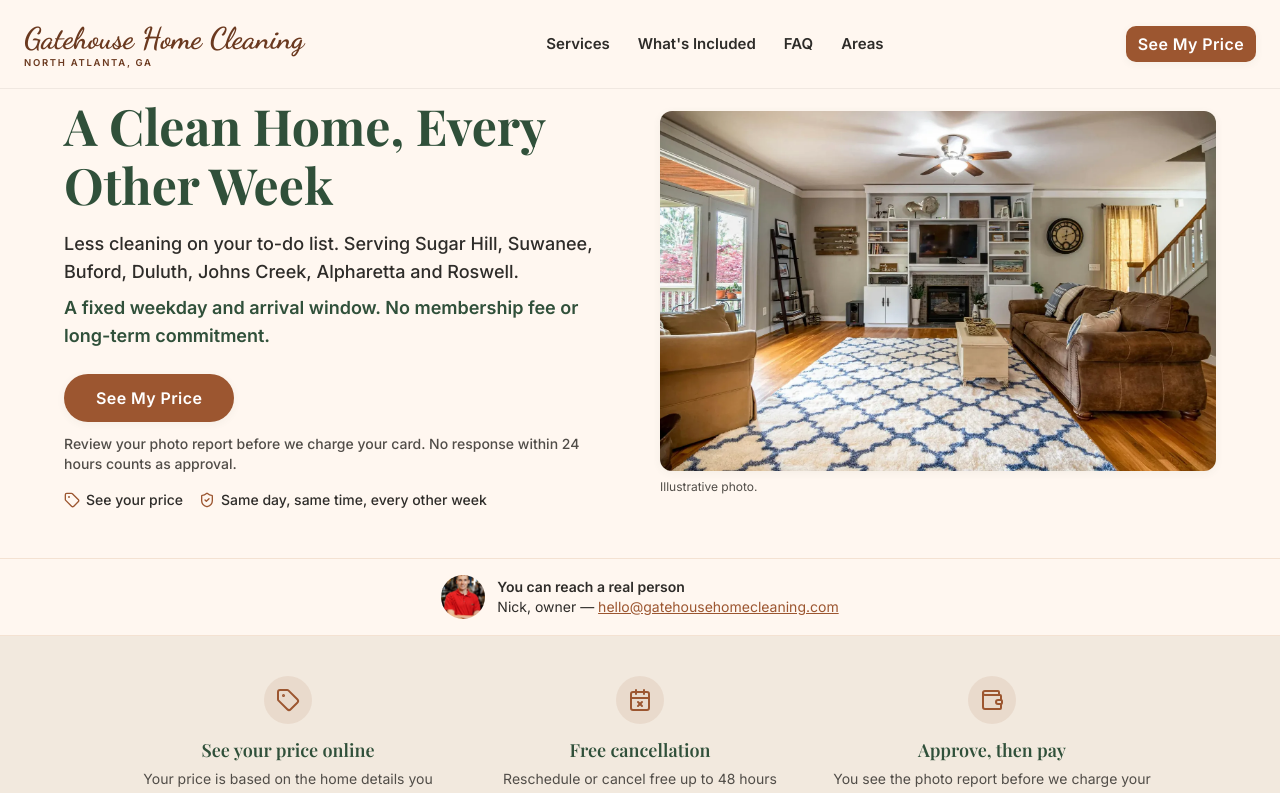
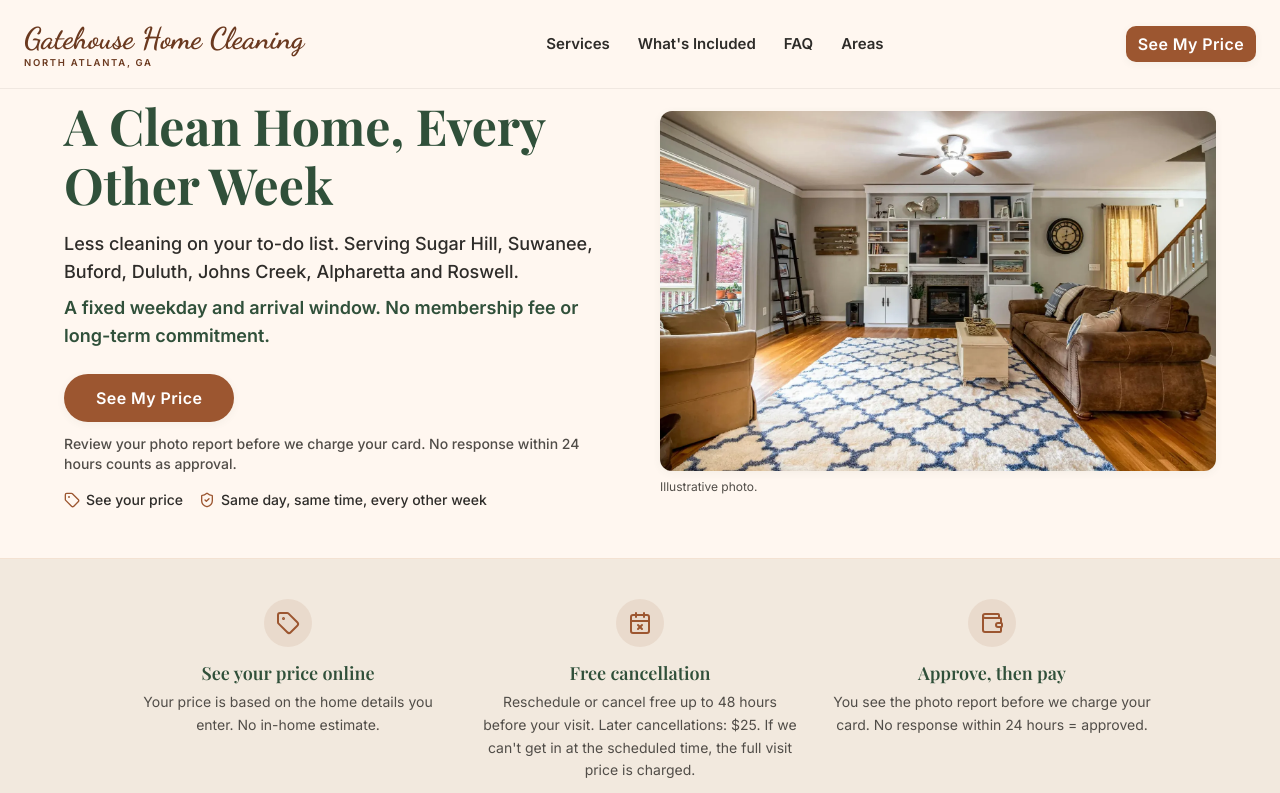
Before and after one commit to mihas2596-stack/gatehouse-site, a React (Vite) app: page / in a window 1280 px wide. Shown: the top 793 px of the page. Built offline with nearby package versions, Linux system fonts and the light colour scheme; a web font is replaced by a local one.

Commit message:
Remove 'reach a real person' strip from homepage (Kolya's call 11.10)

```diff
--- a/src/pages/Index.tsx
+++ b/src/pages/Index.tsx
@@ -118,16 +118,6 @@ const Index = () => (
         </div>
       </div>
     </section>
-
-    <div className="border-b border-border/60 bg-background py-4">
-      <div className="container flex items-center justify-center gap-3">
-        <img src={founderAsset} alt="Nick, owner of Gatehouse Home Cleaning" className="h-11 w-11 shrink-0 rounded-full object-cover" />
-        <div className="text-sm text-foreground">
-          <p className="font-semibold">You can reach a real person</p>
-          <p>Nick, owner — <a className="text-primary underline" href="mailto:hello@gatehousehomecleaning.com">hello@gatehousehomecleaning.com</a></p>
-        </div>
-      </div>
-    </div>
 
     {/* 2. THREE BADGES */}
     {/* INSURANCE CLAIM REMOVED — restore only after GL policy is active */}
```
